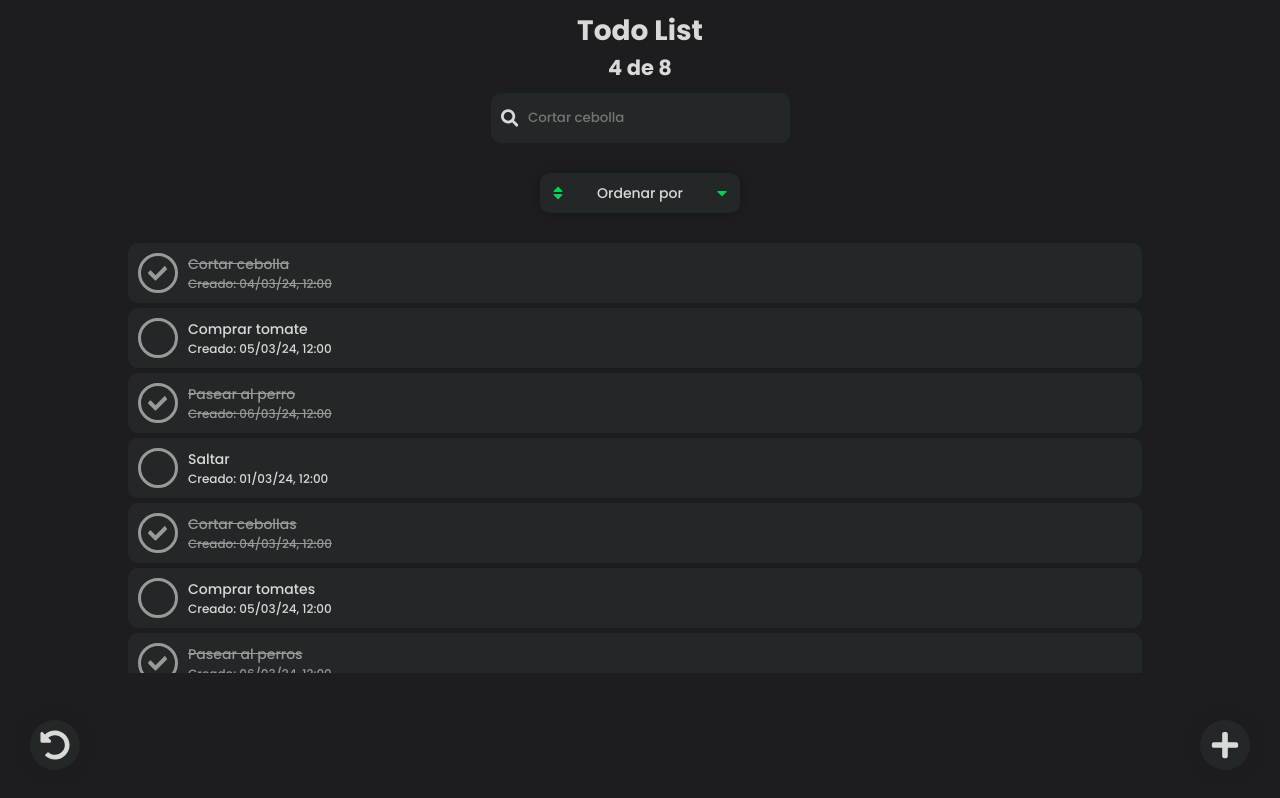
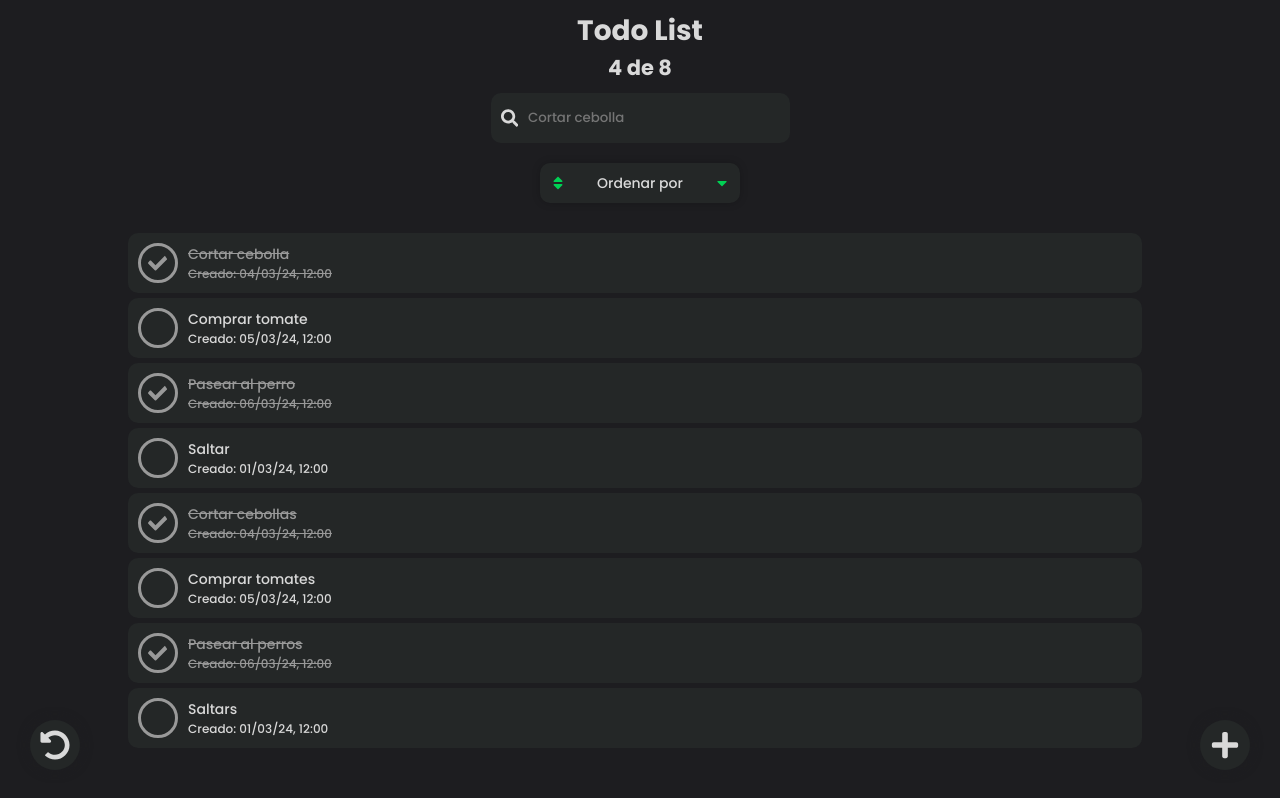
Before and after one commit to gonzaloyacante/Todo-list, a React (Vite) app: page / in a window 1280 px wide. Built offline with nearby package versions, Linux system fonts and the light colour scheme.

Commit message:
Cambio de ubicacion componente TodoSortButton

```diff
--- a/src/App.jsx
+++ b/src/App.jsx
@@ -4,6 +4,7 @@ import "./scss/App.scss";
 
 import { TodoCounter } from "./components/TodoCounter";
 import { TodoSearch } from "./components/TodoSearch";
+import { TodoSortButton } from "./components/TodoSortButton.jsx";
 import { TodoList } from "./components/TodoList";
 import { Modal } from "./components/Modal";
 
@@ -15,7 +16,7 @@ import {
 import { TodoContext } from "./components/TodoContext.jsx";
 
 function App() {
-  const { openModal } = useContext(TodoContext);
+  const { openModal, sortBy, setSortBy } = useContext(TodoContext);
 
   return (
     <>
@@ -24,6 +25,7 @@ function App() {
       <header>
         <TodoCounter />
         <TodoSearch />
+        <TodoSortButton sortBy={sortBy} setSortBy={setSortBy} />
       </header>
       <main>
         <TodoList />
--- a/src/components/TodoList.jsx
+++ b/src/components/TodoList.jsx
@@ -3,7 +3,6 @@ import { useContext } from "react";
 import { TodoContext } from "./TodoContext.jsx";
 import { TodoItem } from "./TodoItem";
 import { SkeletonLoader } from "./SkeletonLoader.jsx";
-import { TodoSortButton } from "./TodoSortButton.jsx";
 
 import { searchedTodos, sortedTodos } from "../assets/logic.js";
 
@@ -16,7 +15,6 @@ function TodoList() {
     error,
     formatTodoDate,
     sortBy,
-    setSortBy,
   } = useContext(TodoContext);
 
   const sorted = sortedTodos(todos, sortBy);
@@ -24,7 +22,6 @@ function TodoList() {
 
   return (
     <ul className="container-list animate__animated animate__fadeIn">
-      <TodoSortButton sortBy={sortBy} setSortBy={setSortBy} />
       {isLoading && (
         <>
           <SkeletonLoader />
```
